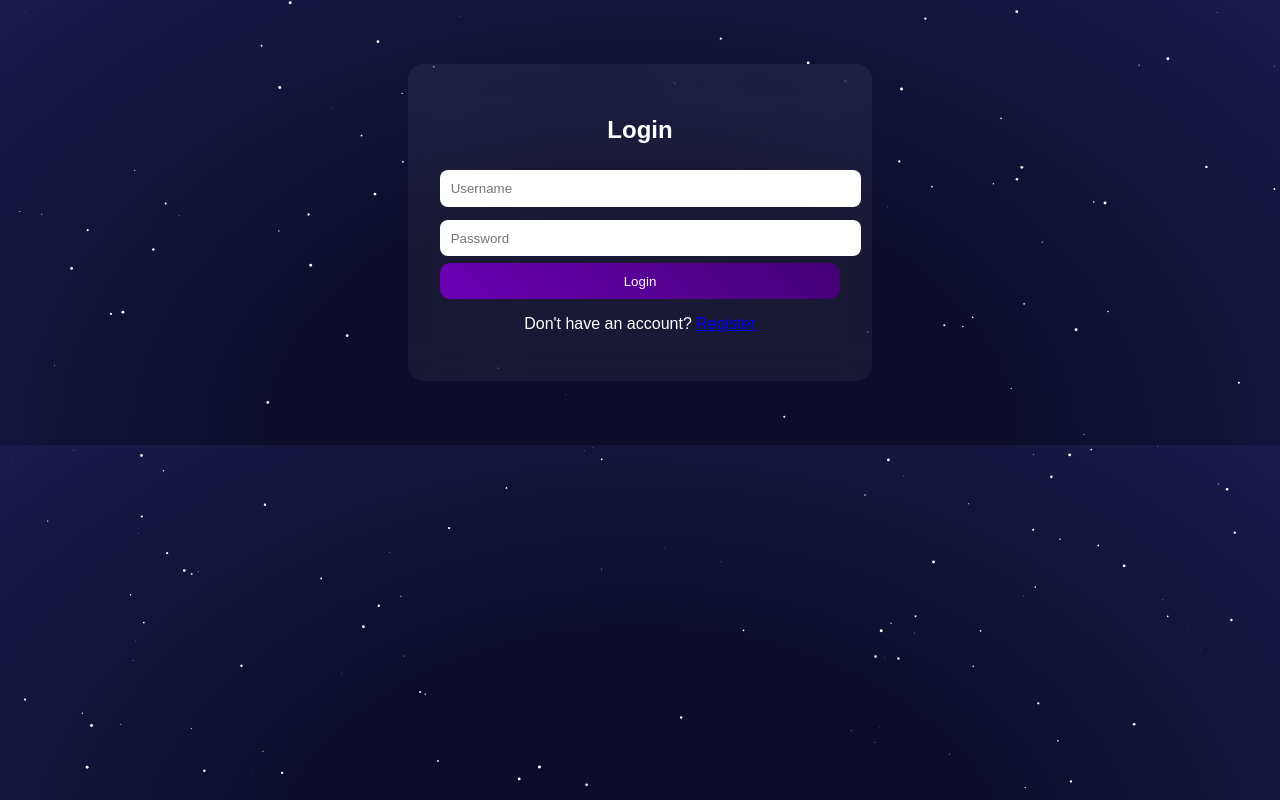
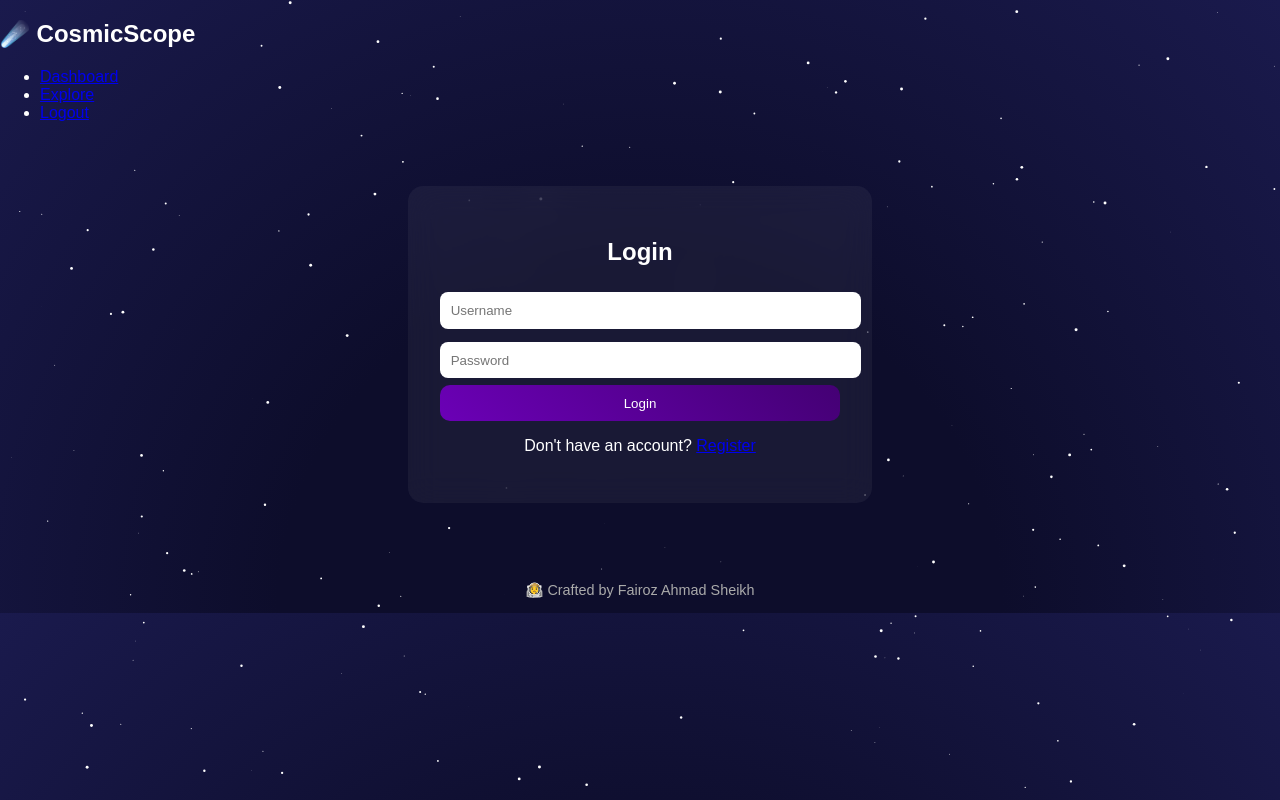
Before and after one commit to FairozAhmadSheikh/cosmicscope, a Flask app: page /login in a window 1280 px wide. Run offline with Flask 3, Linux system fonts and the light colour scheme.

Commit message:
naviagattion bar added

```diff
--- a/templates/layout.html
+++ b/templates/layout.html
@@ -4,13 +4,21 @@
     <meta charset="UTF-8" />
     <meta name="viewport" content="width=device-width, initial-scale=1.0" />
     <title>CosmicScope</title>
-    <link
-      rel="stylesheet"
-      href="{{ url_for('static', filename='css/cosmic.css') }}"
-    />
+    <link rel="stylesheet" href="{{ url_for('static', filename='css/cosmic.css') }}" />
   </head>
   <body>
+    <nav class="navbar">
+      <h2 class="logo">☄️ CosmicScope</h2>
+      <ul>
+        <li><a href="{{ url_for('dashboard') }}">Dashboard</a></li>
+        <li><a href="{{ url_for('explore') }}">Explore</a></li>
+        <li><a href="{{ url_for('logout') }}">Logout</a></li>
+      </ul>
+    </nav>
+
     {% block content %}{% endblock %}
+
+    <footer class="dev-tag">👨‍🚀 Crafted by Fairoz Ahmad Sheikh</footer>
     <script src="{{ url_for('static', filename='js/effects.js') }}"></script>
   </body>
 </html>
```
